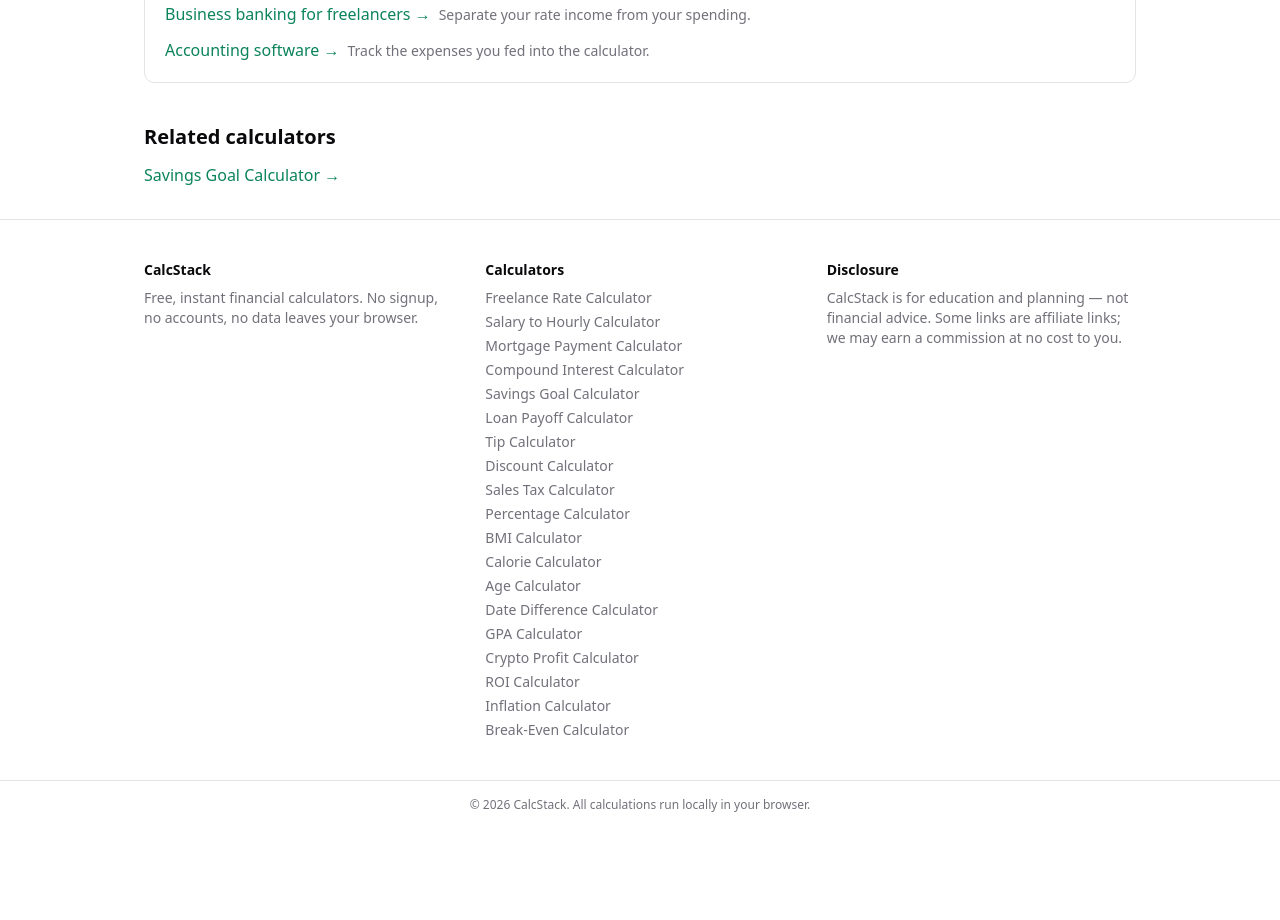
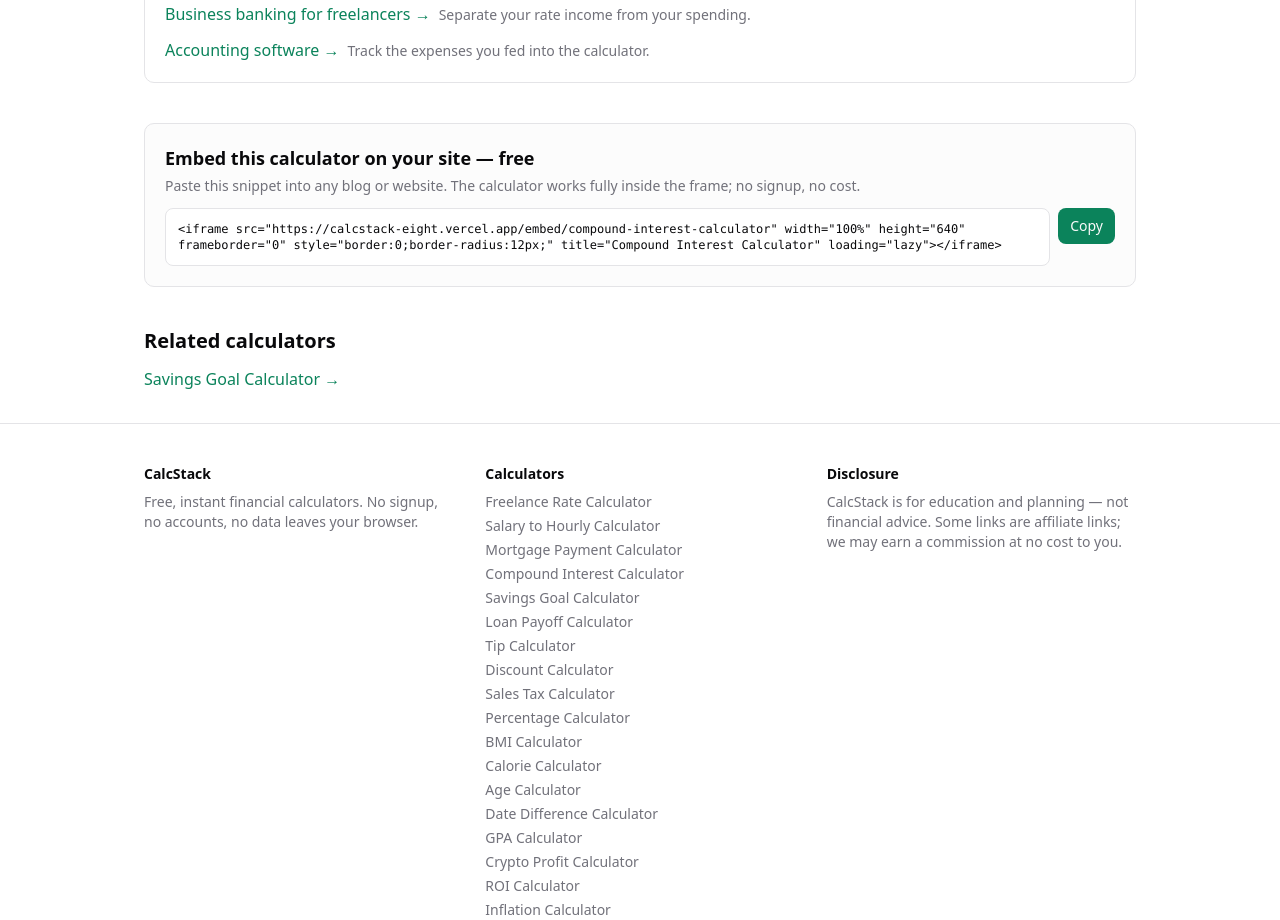
Before and after one commit to LIMENHelix/calcstack, a React (Vite) app: page /calculators/compound-interest-calculator in a window 1280 px wide. Shown: the part 1980-2900 px from the top of the page. Before the commit the page ends 2809 px from the top, so only its background shows below. Built offline with nearby package versions, Linux system fonts and the light colour scheme.

Commit message:
Add embeddable iframe widgets for all 20 calculators with copyable snippets

```diff
--- a/src/App.tsx
+++ b/src/App.tsx
@@ -2,9 +2,16 @@ import { Routes, Route } from 'react-router'
 import { Layout } from './components/Layout'
 import Home from './pages/Home'
 import CalculatorPage from './pages/CalculatorPage'
+import EmbedPage from './pages/EmbedPage'
 
 export default function App() {
   return (
+    <Routes>
+      {/* Bare widget route for iframes — no site chrome */}
+      <Route path="/embed/:slug" element={<EmbedPage />} />
+      <Route
+        path="*"
+        element={
           <Layout>
             <Routes>
               <Route path="/" element={<Home />} />
@@ -12,5 +19,8 @@ export default function App() {
               <Route path="*" element={<CalculatorPage />} />
             </Routes>
           </Layout>
+        }
+      />
+    </Routes>
   )
 }
--- /dev/null
+++ b/src/components/EmbedSnippet.tsx
@@ -0,0 +1,45 @@
+import { useState } from 'react'
+
+const SITE = 'https://calcstack-eight.vercel.app'
+
+/** Copyable iframe snippet so bloggers/site owners can embed the tool. */
+export function EmbedSnippet({ slug, title }: { slug: string; title: string }) {
+  const [copied, setCopied] = useState(false)
+  const code = `<iframe src="${SITE}/embed/${slug}" width="100%" height="640" frameborder="0" style="border:0;border-radius:12px;" title="${title}" loading="lazy"></iframe>`
+
+  const copy = async () => {
+    try {
+      await navigator.clipboard.writeText(code)
+    } catch {
+      const ta = document.createElement('textarea')
+      ta.value = code
+      document.body.appendChild(ta)
+      ta.select()
+      document.execCommand('copy')
+      ta.remove()
+    }
+    setCopied(true)
+    setTimeout(() => setCopied(false), 2000)
+  }
+
+  return (
+    <section className="mt-10 rounded-lg border bg-muted/30 p-5">
+      <h2 className="text-lg font-semibold">Embed this calculator on your site — free</h2>
+      <p className="mt-1 text-sm text-muted-foreground">
+        Paste this snippet into any blog or website. The calculator works fully inside the frame;
+        no signup, no cost.
+      </p>
+      <div className="mt-3 flex items-start gap-2">
+        <code className="flex-1 overflow-x-auto rounded-md border bg-background p-3 text-xs">
+          {code}
+        </code>
+        <button
+          onClick={copy}
+          className="shrink-0 rounded-md bg-primary px-3 py-2 text-sm font-medium text-primary-foreground hover:opacity-90"
+        >
+          {copied ? 'Copied ✓' : 'Copy'}
+        </button>
+      </div>
+    </section>
+  )
+}
--- a/src/pages/CalculatorPage.tsx
+++ b/src/pages/CalculatorPage.tsx
@@ -4,6 +4,7 @@ import { CALC_COMPONENTS } from '@/calcs'
 import { MORE_CALC_COMPONENTS } from '@/calcs/more'
 import { Seo } from '@/components/Seo'
 import { AdSlot, AffiliateCard, DEFAULT_AFFILIATES } from '@/components/Monetization'
+import { EmbedSnippet } from '@/components/EmbedSnippet'
 
 export default function CalculatorPage() {
   const { slug } = useParams()
@@ -89,6 +90,8 @@ export default function CalculatorPage() {
 
       <AffiliateCard items={DEFAULT_AFFILIATES} />
 
+      <EmbedSnippet slug={meta.slug} title={meta.shortTitle} />
+
       {related.length > 0 && (
         <section className="mt-10">
           <h2 className="mb-3 text-xl font-semibold">Related calculators</h2>
--- /dev/null
+++ b/src/pages/EmbedPage.tsx
@@ -0,0 +1,50 @@
+import { useParams } from 'react-router'
+import { CALCULATORS } from '@/data/calculators'
+import { CALC_COMPONENTS } from '@/calcs'
+import { MORE_CALC_COMPONENTS } from '@/calcs/more'
+
+const SITE = 'https://calcstack-eight.vercel.app'
+
+/**
+ * Standalone embeddable widget: renders just the calculator, framed for
+ * iframes, with a branded link back to the full page (our backlink engine).
+ */
+export default function EmbedPage() {
+  const { slug } = useParams()
+  const meta = CALCULATORS.find((c) => c.slug === slug)
+  const Calc = slug ? (CALC_COMPONENTS[slug] ?? MORE_CALC_COMPONENTS[slug]) : undefined
+
+  if (!meta || !Calc) {
+    return <div className="p-6 text-sm">Unknown calculator.</div>
+  }
+
+  return (
+    <div className="min-h-screen bg-white p-3 text-slate-900">
+      <div className="rounded-xl border border-slate-200 shadow-sm">
+        <div className="border-b border-slate-100 px-4 py-3">
+          <a
+            href={`${SITE}/calculators/${meta.slug}`}
+            target="_blank"
+            rel="noopener"
+            className="text-sm font-semibold text-emerald-800 hover:underline"
+          >
+            {meta.shortTitle}
+          </a>
+        </div>
+        <div className="p-2">
+          <Calc />
+        </div>
+        <div className="border-t border-slate-100 px-4 py-2 text-right">
+          <a
+            href={`${SITE}/calculators/${meta.slug}`}
+            target="_blank"
+            rel="noopener"
+            className="text-xs text-slate-400 hover:text-emerald-800"
+          >
+            Powered by CalcStack — free calculators
+          </a>
+        </div>
+      </div>
+    </div>
+  )
+}
```
Also changed, not shown: public/robots.txt. Lines whose indentation alone changed are shown as unchanged.
